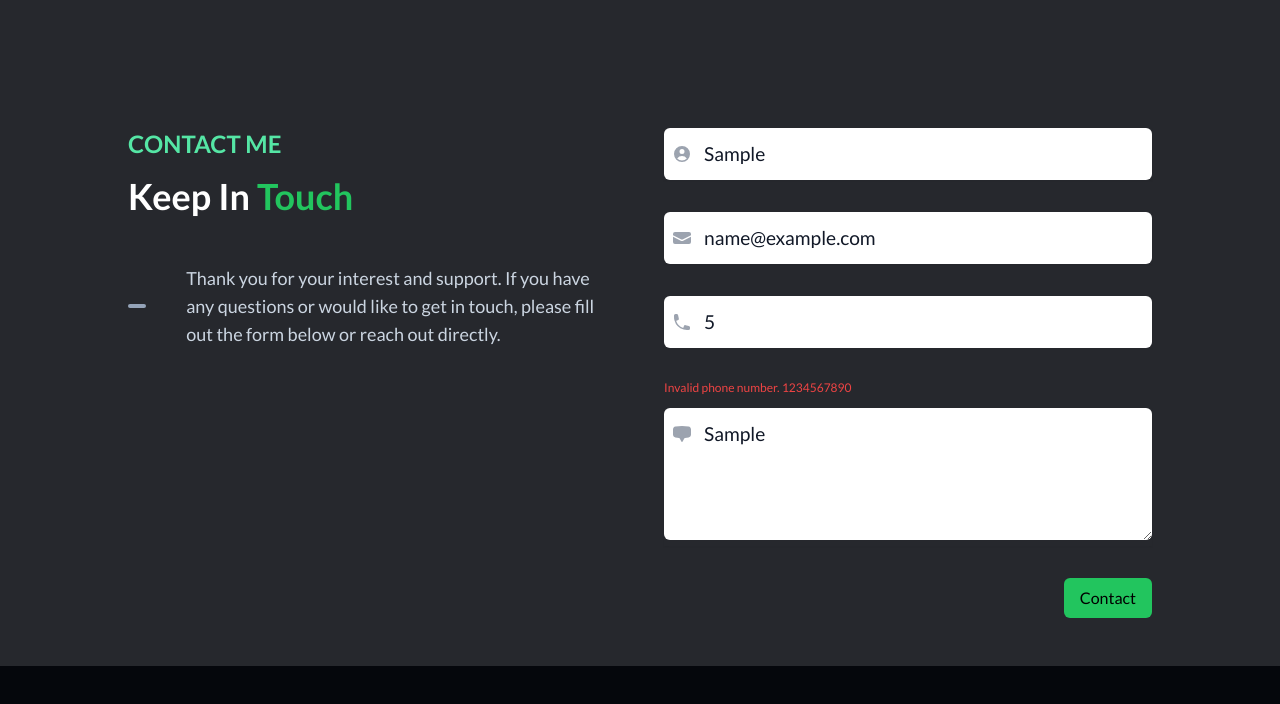
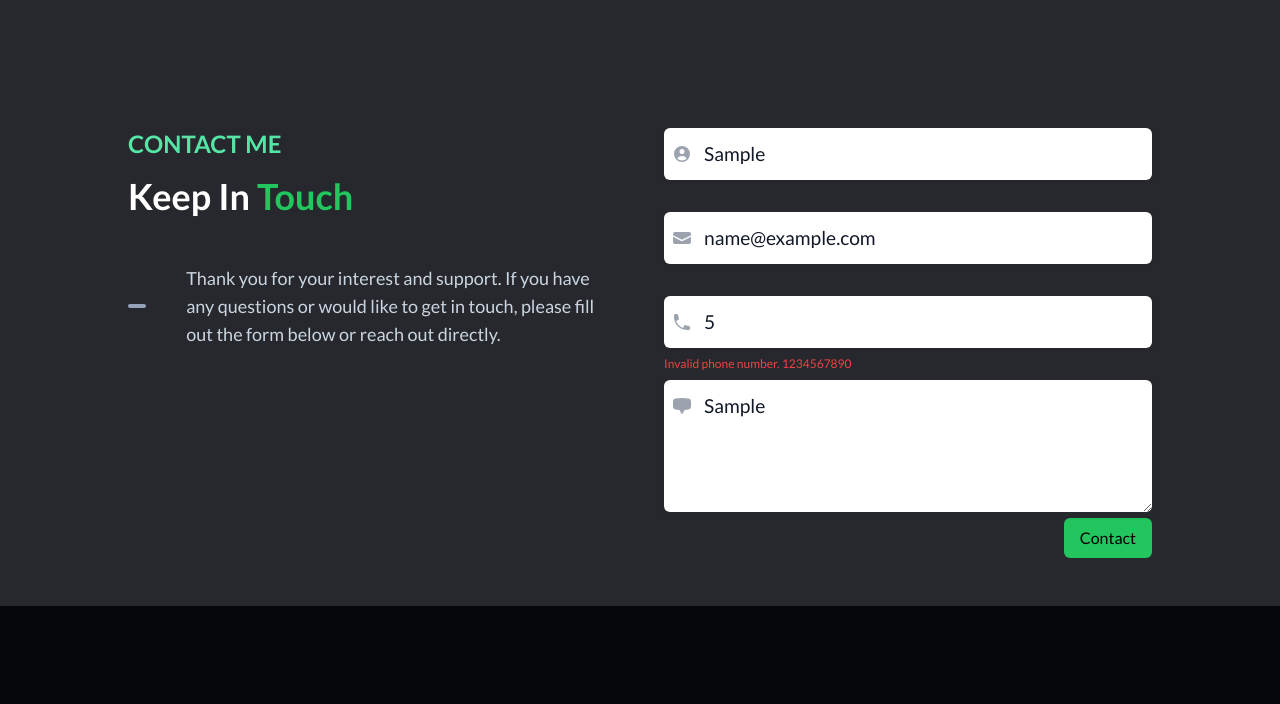
Before and after one commit to Sky-Roh/portfolio, a Next.js app: page /components/Contact/Contact in a window 1280 px wide. Both pictures are taken after typing "Sample", "name@example.com", "5", "Sample" into the empty fields and a click on the button "Contact". Shown: the top 704 px of the page. Built offline with nearby package versions, Linux system fonts and the light colour scheme.

Commit message:
fixed contact form formatting margin and error message

```diff
--- a/pages/components/Contact/Contact.tsx
+++ b/pages/components/Contact/Contact.tsx
@@ -51,6 +51,7 @@ const Contact = () => {
       }
     }
   };
+
   // =====================================================================
 
   const [formData, setFormData] = useState<FormData>({
@@ -107,16 +108,7 @@ const Contact = () => {
     setErrors(newErrors);
     return isValid;
   };
-
-  // const handleSubmit = (event: React.FormEvent<HTMLFormElement>) => {
-  //   event.preventDefault();
-  //   if (validateForm()) {
-  //     console.log("Form Data:", formData);
-  //     alert("Form submitted successfully!");
-  //     setFormData({ name: "", email: "", message: "", phone: "" });
-  //     setErrors({ name: null, email: null, message: null, phone: null });
-  //   }
-  // };
+  console.log(Object.keys(errors));
 
   return (
     <div
@@ -148,7 +140,7 @@ const Contact = () => {
         <div className="flex flex-col justify-center text-white space-y-6">
           <form ref={form} onSubmit={sendEmail} noValidate>
             {/* Name input */}
-            <div className="relative w-full shadow-sm lg:mb-8 mb-5">
+            <div className="relative w-full shadow-sm ">
               <div className="absolute inset-0 pl-2 flex items-center pointer-events-none">
                 <UserCircleIcon className="h-5 w-5 text-gray-400" />
               </div>
@@ -166,9 +158,12 @@ const Contact = () => {
             {errors.name && (
               <p className="text-red-500 text-xs my-2">{errors.name}</p>
             )}
-
             {/* Email input */}
-            <div className="relative w-full shadow-sm lg:mb-8 mb-5">
+            <div
+              className={`relative w-full shadow-sm ${
+                !errors.name && "lg:mt-8 mt-5"
+              }`}
+            >
               <div className="absolute inset-0 pl-2 flex items-center pointer-events-none">
                 <EnvelopeIcon className="h-5 w-5 text-gray-400" />
               </div>
@@ -184,11 +179,15 @@ const Contact = () => {
               />
             </div>
             {errors.email && (
-              <p className="text-red-500 text-xs mb-3">{errors.email}</p>
+              <p className="text-red-500 text-xs my-2">{errors.email}</p>
             )}
 
             {/* Phone number input */}
-            <div className="relative w-full shadow-sm lg:mb-8 mb-5">
+            <div
+              className={`relative w-full shadow-sm ${
+                !errors.email && "lg:mt-8 mt-5"
+              }`}
+            >
               <div className="absolute inset-0 pl-2 flex items-center pointer-events-none">
                 <PhoneIcon className="h-5 w-5 text-gray-400" />
               </div>
@@ -203,11 +202,15 @@ const Contact = () => {
               />
             </div>
             {errors.phone && (
-              <p className="text-red-500 text-xs mb-3">{errors.phone}</p>
+              <p className="text-red-500 text-xs my-2">{errors.phone}</p>
             )}
 
             {/* Message textarea */}
-            <div className="relative w-full shadow-sm lg:mb-8 mb-5">
+            <div
+              className={`relative w-full shadow-sm ${
+                !errors.phone && "lg:mt-8 mt-5"
+              }`}
+            >
               <div className="absolute inset-y-0 left-0 pl-2 pt-4 pointer-events-none">
                 <ChatBubbleBottomCenterIcon className="h-5 w-5 text-gray-400" />
               </div>
@@ -224,7 +227,7 @@ const Contact = () => {
               ></textarea>
             </div>
             {errors.message && (
-              <p className="text-red-500 text-xs mb-3">{errors.message}</p>
+              <p className="text-red-500 text-xs my-2">{errors.message}</p>
             )}
 
             {/* Submit button */}
```
